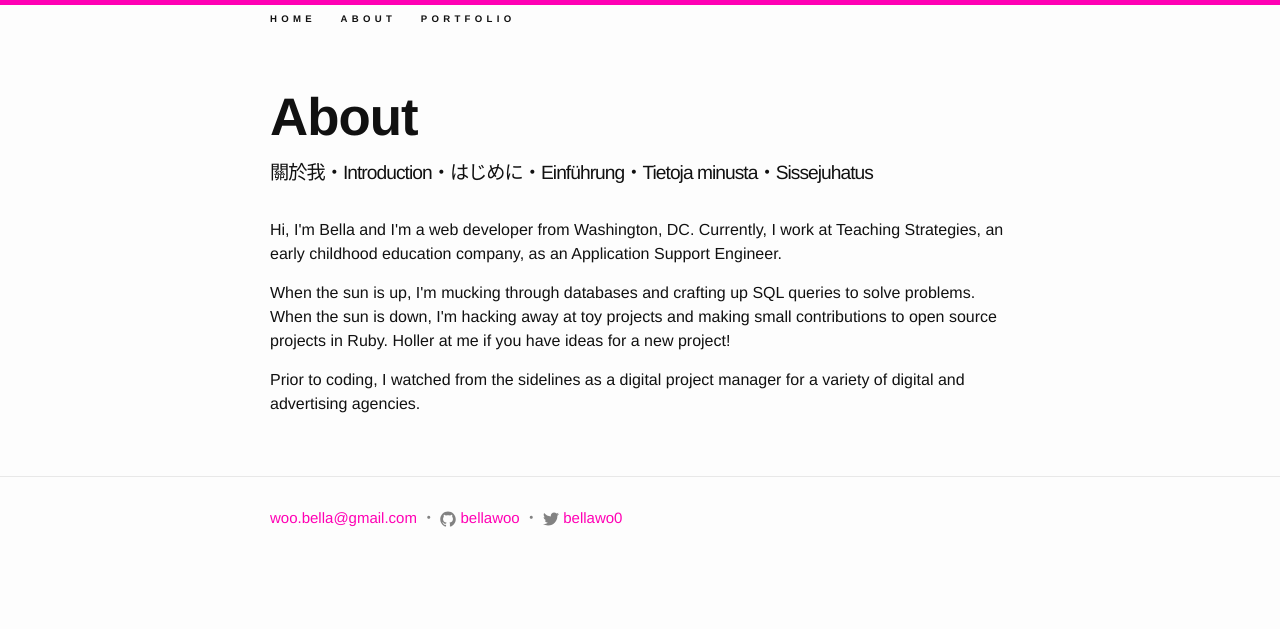
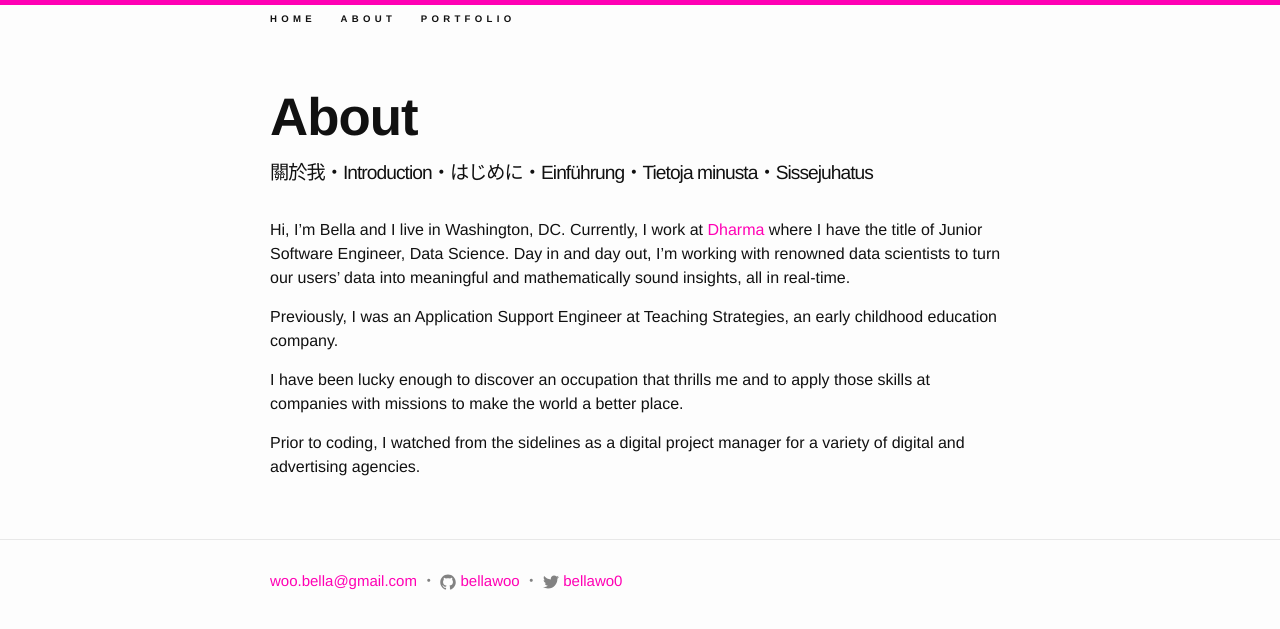
Before and after one commit to bellawoo/bellawoo.github.io, a Jekyll site: the page built from about.md, in a window 1280 px wide. Shown: the top 629 px of the page. Built offline with Jekyll 4.4.1, drawn with Linux system fonts in a browser that asks for light colours.

Commit message:
project posts and update about with Dharma details

```diff
--- a/about.md
+++ b/about.md
@@ -5,6 +5,10 @@ permalink: /about/
 desc: 關於我&#x30FB;Introduction&#x30FB;はじめに&#x30FB;Einführung&#x30FB;Tietoja minusta&#x30FB;Sissejuhatus
 ---
 
-<p>Hi, I'm Bella and I'm a web developer from Washington, DC. Currently, I work at Teaching Strategies, an early childhood education company, as an Application Support Engineer.</p>
-<p>When the sun is up, I'm mucking through databases and crafting up SQL queries to solve problems. When the sun is down, I'm hacking away at toy projects and making small contributions to open source projects in Ruby. Holler at me if you have ideas for a new project!</p>
-<p>Prior to coding, I watched from the sidelines as a digital project manager for a variety of digital and advertising agencies.</p>
+Hi, I'm Bella and I live in Washington, DC. Currently, I work at [Dharma](http://www.dharma.ai/) where I have the title of Junior Software Engineer, Data Science. Day in and day out, I'm working with renowned data scientists to turn our users' data into meaningful and mathematically sound insights, all in real-time.
+
+Previously, I was an Application Support Engineer at Teaching Strategies, an early childhood education company.
+
+I have been lucky enough to discover an occupation that thrills me and to apply those skills at companies with missions to make the world a better place.
+
+Prior to coding, I watched from the sidelines as a digital project manager for a variety of digital and advertising agencies.
```
Also changed, not shown: _posts/2016-11-06-Technica-2016.md (added, +7 -0 lines), _posts/2017-03-04-Teaching-Strategies-Hackathon.md (added, +10 -0 lines), _posts/2017-09-16-django-girls-DC-2017.md (added, +10 -0 lines).
